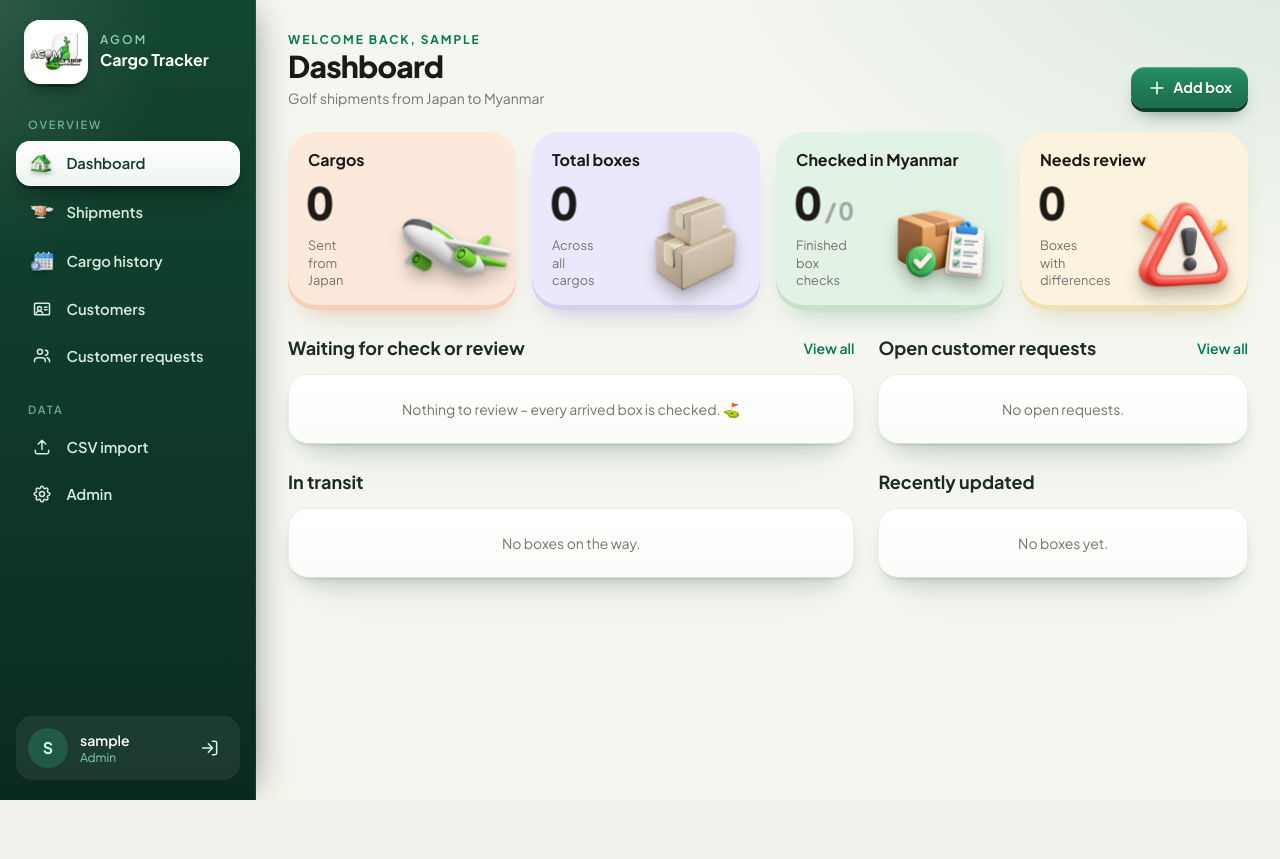
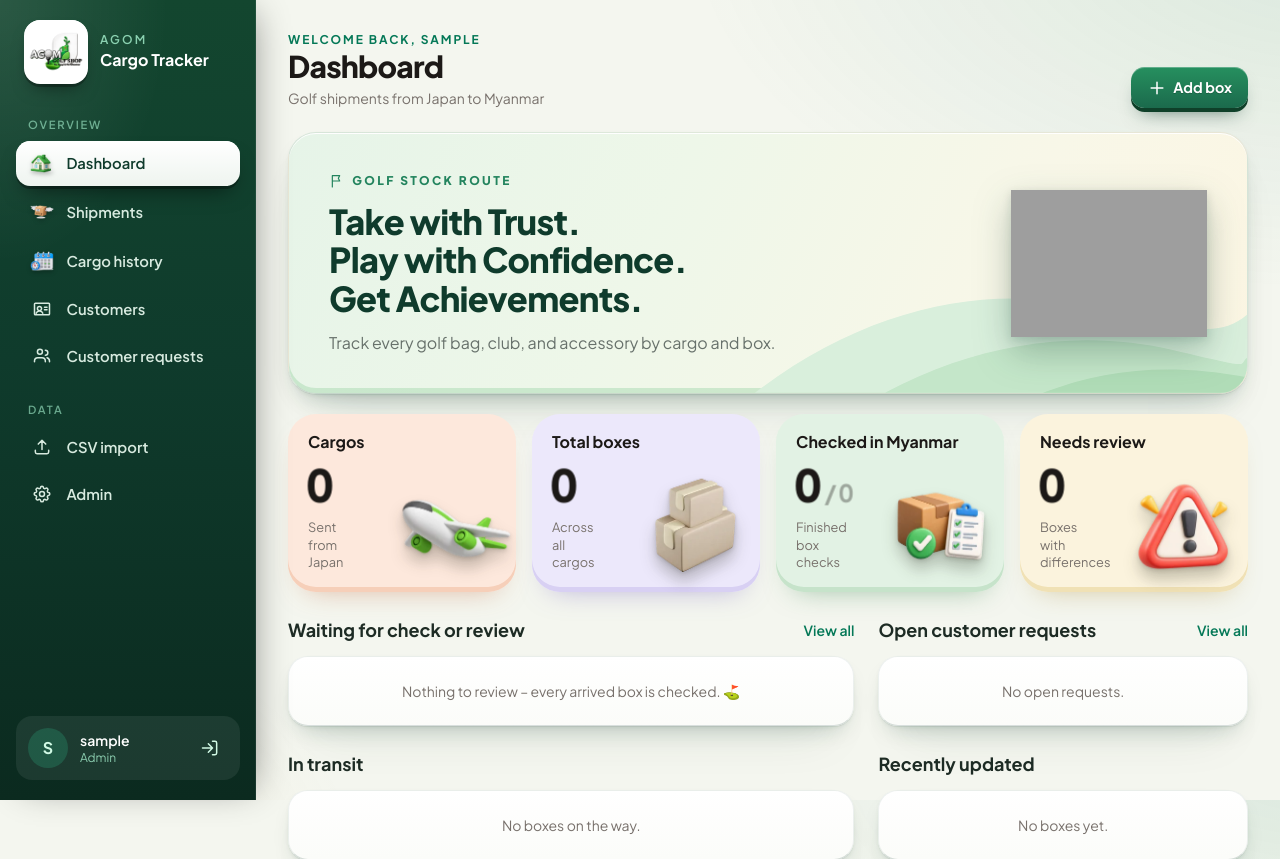
Before and after one commit to IanMone8/AGOM-cargo-tracker, a Django app: page / in a window 1280 px wide. Shown: the top 859 px of the page. Before the commit the page ends 800 px from the top, so only its background shows below. Run offline with Django 5.2, Linux system fonts and the light colour scheme; the visitor is signed in with stand-in values (Sample User, id 1); data that the repository does not hold is empty; some libraries are stand-ins or nearby versions; grey boxes are pictures that could not be loaded.

Commit message:
Dashboard: hero banner above the stat cards
- "GOLF STOCK ROUTE" eyebrow with flag icon, three-line headline
  (Take with Trust. / Play with Confidence. / Get Achievements.) and
  subtitle, for every role
- AGOM badge on the right from a 320px WebP copy of
  static/img/agom-badge.png (added to scripts/make_display_images.py);
  hidden if the file is missing
- Light-green to cream gradient, raised 3D edge and shadow, inline-SVG
  "fairway hill" behind the badge; ~260px tall on desktop
- Under 768px: smaller headline, 76px badge in the top-right corner,
  subtitle wraps; checked 320–1440px without sideways scrolling
- Test: banner content, badge path/fallback, placed before the stat cards

Co-Authored-By: Claude Opus 5.5 <noreply@anthropic.com>
Claude-Session: https://claude.ai/code/session_01GQNPTixbrN99otJduiKCiP

```diff
--- a/scripts/make_display_images.py
+++ b/scripts/make_display_images.py
@@ -39,6 +39,9 @@ def main():
     logo = ROOT / "3D logo.png"
     if logo.exists():
         fit(Image.open(logo), 256).save(OUT / "3d-logo.png", optimize=True)
+    badge = ROOT / "agom-badge.png"
+    if badge.exists():
+        fit(Image.open(badge), 320).save(OUT / "agom-badge.webp", "WEBP", quality=88, method=6)
     cover = ROOT / "3D cover logo.png"
     if cover.exists():
         img = Image.open(cover)
--- a/static/css/agom.css
+++ b/static/css/agom.css
@@ -214,3 +214,32 @@ textarea.field { resize: vertical; }
   .crm-col-address { display: block; }
   .crm-row .crm-col-address { overflow: hidden; text-overflow: ellipsis; white-space: nowrap; color: #5d6761; font-size: .875rem; }
 }
+
+/* ---------- Dashboard hero banner ---------- */
+.hero {
+  position: relative; overflow: hidden; isolation: isolate;
+  display: flex; align-items: center; justify-content: space-between; gap: 1.5rem;
+  min-height: 260px; margin-bottom: 1.25rem; padding: 2rem 2.5rem;
+  border-radius: 1.75rem; border: 1px solid rgba(15, 59, 44, .08); border-bottom-color: rgba(15, 59, 44, .16);
+  background: linear-gradient(115deg, #e6f4e8 0%, #eef7e9 38%, #f8f7e8 72%, #fcf6e3 100%);
+  box-shadow: var(--edge-light), inset 0 -5px 0 rgba(176, 220, 183, .55), var(--lift-1), var(--lift-2);
+}
+.hero-hill { position: absolute; right: 0; bottom: 0; z-index: -1; width: 62%; height: 78%; }
+.hero-text { position: relative; min-width: 0; max-width: 36rem; }
+.hero-eyebrow { display: inline-flex; align-items: center; gap: .45rem; margin-bottom: .75rem;
+  font-size: .75rem; font-weight: 800; letter-spacing: .2em; text-transform: uppercase; color: var(--fairway-600); }
+.hero-title { font-size: 2.15rem; line-height: 1.12; font-weight: 800; letter-spacing: -.02em; color: var(--fairway-900); }
+.hero-title span { display: block; }
+.hero-sub { margin-top: .9rem; max-width: 30rem; font-size: 1rem; line-height: 1.5; color: #67716b; }
+.hero-badge { position: relative; flex: none; width: 196px; height: 196px; object-fit: contain;
+  filter: drop-shadow(0 14px 18px rgba(15, 59, 44, .25)) drop-shadow(0 3px 4px rgba(15, 59, 44, .15)); }
+
+@media (max-width: 767px) {
+  .hero { display: block; min-height: 0; padding: 1.25rem 1.25rem 1.4rem; border-radius: 1.4rem; }
+  .hero-hill { width: 80%; height: 55%; }
+  .hero-badge { position: absolute; top: .9rem; right: .9rem; width: 76px; height: 76px; }
+  .hero-eyebrow { margin-bottom: .5rem; font-size: .68rem; letter-spacing: .16em; }
+  .hero-title { padding-right: 5.25rem; font-size: 1.3rem; line-height: 1.18; }  /* clear of the badge */
+  .hero-sub { margin-top: .6rem; font-size: .875rem; }
+}
+@media (max-width: 380px) { .hero-title { font-size: 1.16rem; } }
--- a/templates/tracker/dashboard.html
+++ b/templates/tracker/dashboard.html
@@ -2,6 +2,8 @@
 {% load tracker_tags %}
 {% block content %}
 {% include "tracker/_page_header.html" with eyebrow="Welcome back, "|add:user.get_username title="Dashboard" subtitle="Golf shipments from Japan to Myanmar" show_add=True %}
+
+{% include "tracker/partials/dashboard_hero.html" %}
 
 <div class="grid grid-cols-2 gap-3 sm:gap-4 xl:grid-cols-4">
   {% url 'cargo_history' as cargo_url %}{% url 'box_list' as boxes_url %}
--- /dev/null
+++ b/templates/tracker/partials/dashboard_hero.html
@@ -0,0 +1,16 @@
+{% load tracker_tags %}
+<section class="hero" aria-labelledby="hero-title">
+  {# "fairway hill" behind the badge #}
+  <svg class="hero-hill" viewBox="0 0 640 260" preserveAspectRatio="none" aria-hidden="true">
+    <path d="M110 260 C 230 150, 360 120, 470 150 S 610 190, 640 160 L 640 260 Z" fill="#d9efdc"/>
+    <path d="M250 260 C 360 190, 470 180, 560 205 S 630 225, 640 215 L 640 260 Z" fill="#c4e6c9"/>
+    <path d="M420 260 C 490 228, 560 222, 640 240 L 640 260 Z" fill="#b0dcb7"/>
+  </svg>
+  <div class="hero-text">
+    <p class="hero-eyebrow">{% icon "flag" "w-4 h-4" %} Golf stock route</p>
+    <h2 id="hero-title" class="hero-title"><span>Take with Trust.</span> <span>Play with Confidence.</span> <span>Get Achievements.</span></h2>
+    <p class="hero-sub">Track every golf bag, club, and accessory by cargo and box.</p>
+  </div>
+  <img class="hero-badge" src="{% static_v 'img/display/agom-badge.webp' %}" alt="AGOM Golf Shop badge"
+       width="196" height="196" onerror="this.style.display='none'">
+</section>
```
Also changed, not shown: tracker/tests.py (+16 -0 lines), static/img/README.md.
